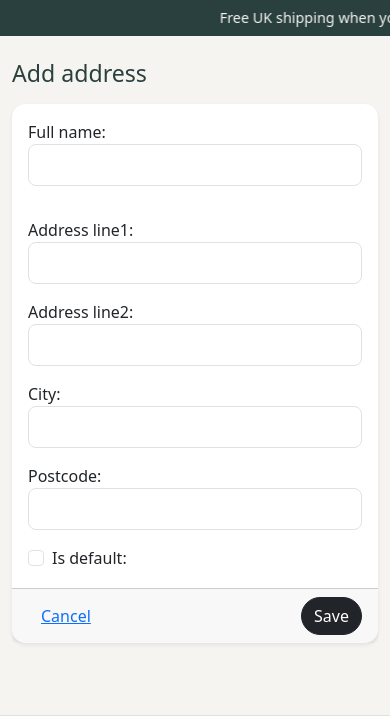
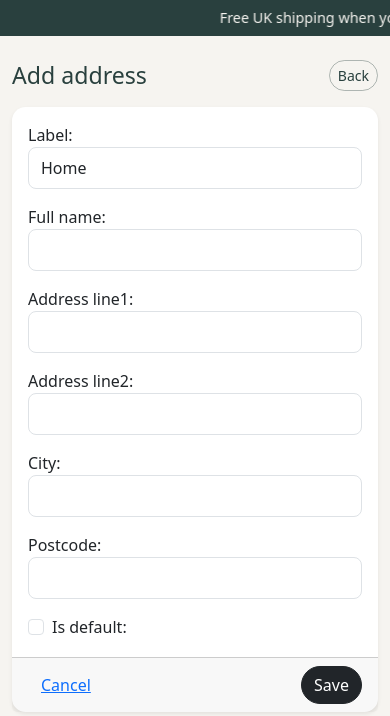
Before and after one commit to tambrulee/P4----Bubble-Bubble, a Django app: page /accounts/addresses/add/ in a window 390 px wide. Shown: the part 91-807 px from the top of the page. Run offline with Django 4.2, Linux system fonts and the light colour scheme; a user stored in the database is signed in; tables that the repository leaves empty hold one stand-in row (values such as "Sample post"); parts of the project's set-up code (start-up, migrations or seed data) failed here and were passed over; some libraries are stand-ins or nearby versions.

Commit message:
Fix: save addresses

```diff
--- a/accounts/templates/accounts/address_form.html
+++ b/accounts/templates/accounts/address_form.html
@@ -1,28 +1,81 @@
 {% extends "base.html" %}
 {% block content %}
 
-<h1 class="h3 mb-3">{{ title }}</h1>
+<div class="d-flex align-items-center justify-content-between mb-3">
+  <h1 class="h3 mb-0">{{ title }}</h1>
+  <a class="btn btn-outline-secondary btn-sm" href="{% url 'accounts:address_list' %}">Back</a>
+</div>
 
 <form method="post" class="card border-0 shadow-sm">
   {% csrf_token %}
+
   <div class="card-body">
-    {{ form.non_field_errors }}
+    {% if form.non_field_errors %}
+      <div class="alert alert-danger mb-3">
+        {{ form.non_field_errors }}
+      </div>
+    {% endif %}
 
     <div class="row g-3">
-      <div class="col-md-6">{{ form.full_name.label_tag }} {{ form.full_name }}</div>
-      <div class="col-md-6">{{ form.email.label_tag }} {{ form.email }}</div>
 
-      <div class="col-12">{{ form.address_line1.label_tag }} {{ form.address_line1 }}</div>
-      <div class="col-12">{{ form.address_line2.label_tag }} {{ form.address_line2 }}</div>
+      <div class="col-md-6">
+        {{ form.label.label_tag }}
+        {{ form.label }}
+        {% if form.label.errors %}
+          <div class="text-danger small mt-1">{{ form.label.errors }}</div>
+        {% endif %}
+      </div>
 
-      <div class="col-md-6">{{ form.city.label_tag }} {{ form.city }}</div>
-      <div class="col-md-6">{{ form.postcode.label_tag }} {{ form.postcode }}</div>
+      <div class="col-md-6">
+        {{ form.full_name.label_tag }}
+        {{ form.full_name }}
+        {% if form.full_name.errors %}
+          <div class="text-danger small mt-1">{{ form.full_name.errors }}</div>
+        {% endif %}
+      </div>
+
+      <div class="col-12">
+        {{ form.address_line1.label_tag }}
+        {{ form.address_line1 }}
+        {% if form.address_line1.errors %}
+          <div class="text-danger small mt-1">{{ form.address_line1.errors }}</div>
+        {% endif %}
+      </div>
+
+      <div class="col-12">
+        {{ form.address_line2.label_tag }}
+        {{ form.address_line2 }}
+        {% if form.address_line2.errors %}
+          <div class="text-danger small mt-1">{{ form.address_line2.errors }}</div>
+        {% endif %}
+      </div>
+
+      <div class="col-md-6">
+        {{ form.city.label_tag }}
+        {{ form.city }}
+        {% if form.city.errors %}
+          <div class="text-danger small mt-1">{{ form.city.errors }}</div>
+        {% endif %}
+      </div>
+
+      <div class="col-md-6">
+        {{ form.postcode.label_tag }}
+        {{ form.postcode }}
+        {% if form.postcode.errors %}
+          <div class="text-danger small mt-1">{{ form.postcode.errors }}</div>
+        {% endif %}
+      </div>
 
       <div class="col-12">
         <div class="form-check">
-          {{ form.is_default }} {{ form.is_default.label_tag }}
+          {{ form.is_default }}
+          {{ form.is_default.label_tag }}
         </div>
+        {% if form.is_default.errors %}
+          <div class="text-danger small mt-1">{{ form.is_default.errors }}</div>
+        {% endif %}
       </div>
+
     </div>
   </div>
 
--- a/accounts/views.py
+++ b/accounts/views.py
@@ -7,6 +7,8 @@ from checkout.models import Order
 from django.db import transaction
 from .forms import ShippingAddressForm
 from .models import ShippingAddress
+from django.contrib import messages
+
 
 def signup(request):
     next_url = request.GET.get("next") or "catalog:product_list"
@@ -67,7 +69,10 @@ def address_create(request):
                 ShippingAddress.objects.filter(user=request.user, is_default=True).update(is_default=False)
 
             addr.save()
+            messages.success(request, "Address saved.")
             return redirect("accounts:address_list")
+        else:
+            messages.error(request, "Please correct the errors below.")
     else:
         form = ShippingAddressForm()
 
@@ -76,6 +81,26 @@ def address_create(request):
 
 @login_required
 def address_update(request, pk):
+    addr = get_object_or_404(ShippingAddress, pk=pk, user=request.user)
+
+    if request.method == "POST":
+        form = ShippingAddressForm(request.POST, instance=addr)
+        if form.is_valid():
+            addr = form.save(commit=False)
+
+            if addr.is_default:
+                ShippingAddress.objects.filter(user=request.user, is_default=True).exclude(pk=addr.pk).update(is_default=False)
+
+            addr.save()
+            messages.success(request, "Address updated.")
+            return redirect("accounts:address_list")
+        else:
+            messages.error(request, "Please correct the errors below.")
+    else:
+        form = ShippingAddressForm(instance=addr)
+
+    return render(request, "accounts/address_form.html", {"form": form, "title": "Edit address"})
+
     addr = get_object_or_404(ShippingAddress, pk=pk, user=request.user)
 
     if request.method == "POST":
```
Also changed, not shown: accounts/forms.py (line endings or trailing spaces).
